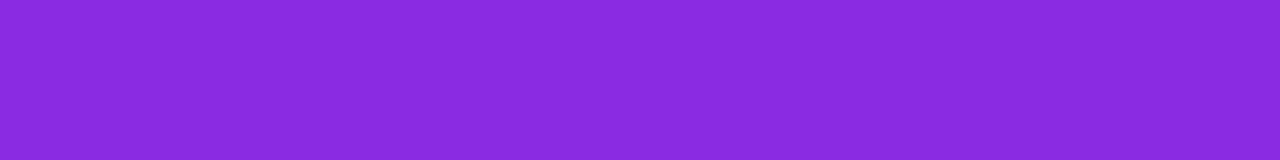
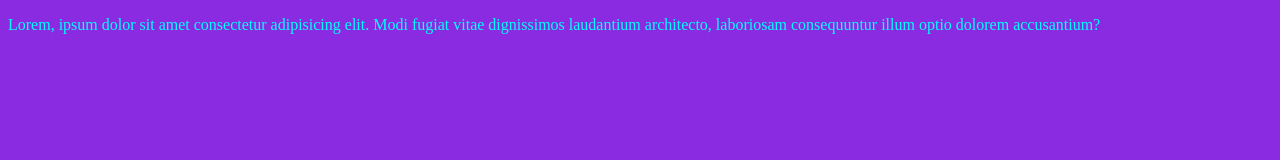
Before and after one commit to khorzon/khorzon.github.io, a plain HTML site: page lekcja-1/index.html in a window 1280 px wide. Drawn offline with Linux system fonts and the light colour scheme.

Commit message:
zmian1 style.css

```diff
--- a/lekcja-1/css/style.css
+++ b/lekcja-1/css/style.css
@@ -1,3 +1,7 @@
 body{
     background-color: blueviolet;
 }
+
+p{
+    color: aqua;
+}
--- a/lekcja-1/index.html
+++ b/lekcja-1/index.html
@@ -9,5 +9,10 @@
 </head>
 <body>
 
+<div class="container">
+
+    <p>Lorem, ipsum dolor sit amet consectetur adipisicing elit. Modi fugiat vitae dignissimos laudantium architecto, laboriosam consequuntur illum optio dolorem accusantium?</p>
+</div>
+
 </body>
 </html>
```
